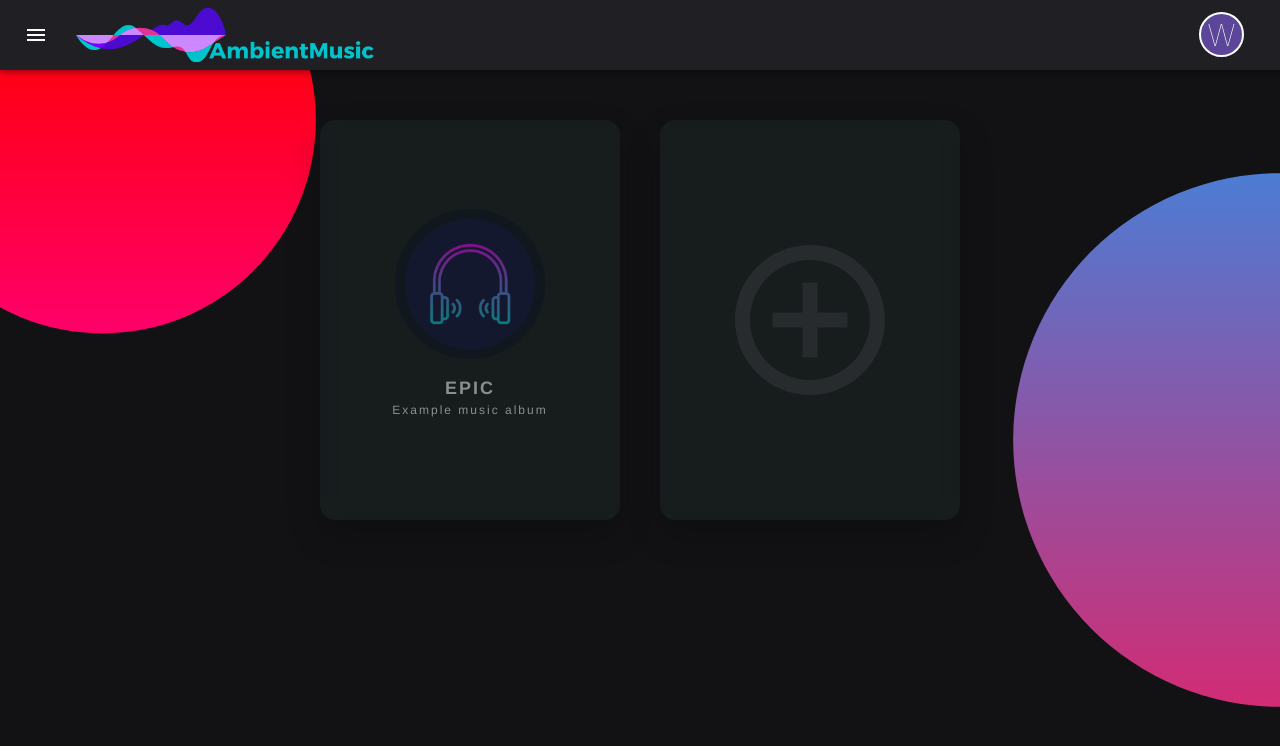
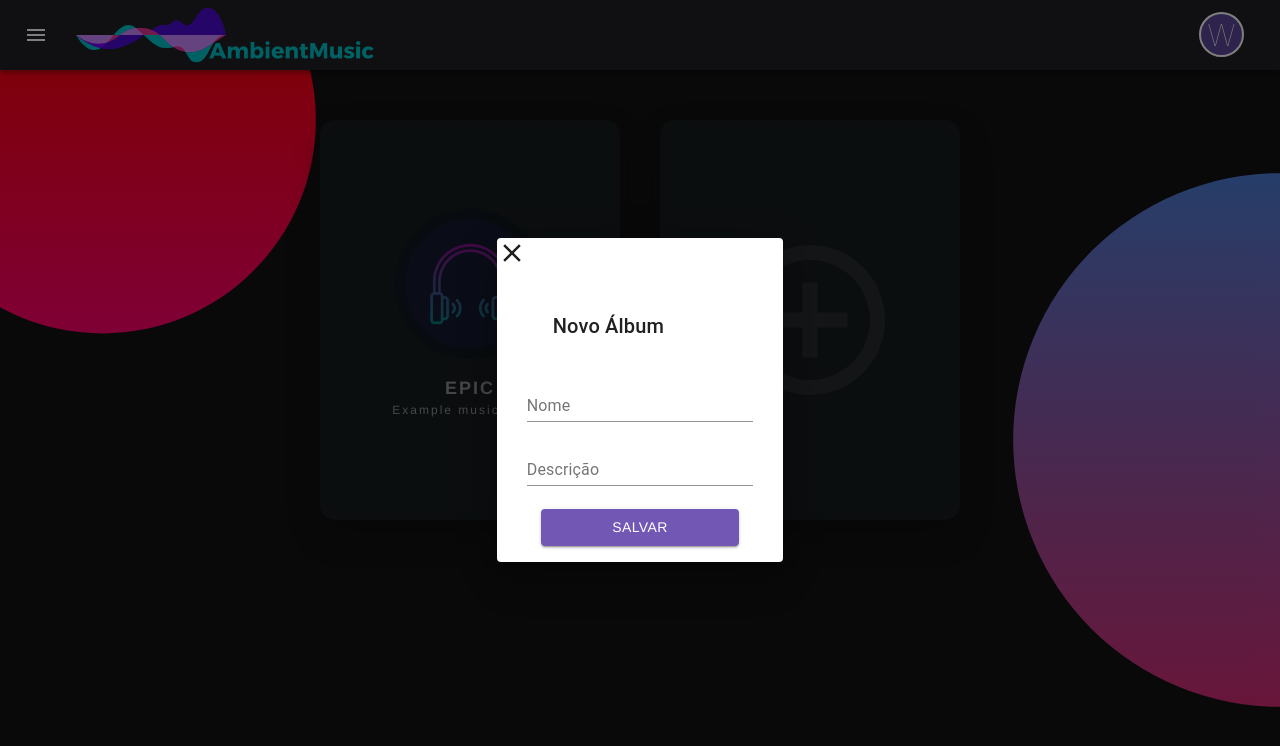
Before and after one commit to WilsonCaetanojr/ambient-music-web, a React (Create React App) app: page /homepage in a window 1280 px wide. Both pictures are taken after a click on the icon 810 px from the left and 320 px from the top of the page. Shown: the top 746 px of the page. Built offline with nearby package versions, Linux system fonts and the light colour scheme.

Commit message:
Cria modal para adicionar novos álbuns

```diff
--- a/src/components/cardMusic/CardMusic.jsx
+++ b/src/components/cardMusic/CardMusic.jsx
@@ -1,11 +1,13 @@
 import PlayCircleOutlineIcon from "@material-ui/icons/PlayCircleOutline";
 import { useState } from "react";
 import Player from "../player/Player";
+import NewAlbum from "../newAlbum/NewAlbum";
 import AddCircleOutlineIcon from "@material-ui/icons/AddCircleOutline";
 import "./cardMusic.css";
 
 export default ({ albums }) => {
   const [openPlayer, setOpenPlayer] = useState(false);
+  const [openNewAlbum, setOpenNewAlbum] = useState(false);
   const [albumSelect, setAlbumSelect] = useState({});
 
   const handlePlay = iten => {
@@ -21,6 +23,9 @@ export default ({ albums }) => {
           setOpenModal={setOpenPlayer}
           openModal={openPlayer}
         />
+      )}
+      {openNewAlbum && (
+        <NewAlbum setOpenModal={setOpenNewAlbum} openModal={openNewAlbum} />
       )}
       <section>
         <div className="container">
@@ -55,18 +60,16 @@ export default ({ albums }) => {
 
           <div className="card">
             <div className="description">
-              <AddCircleOutlineIcon className="icon-add-card" />
+              <AddCircleOutlineIcon
+                className="icon-add-card"
+                onClick={() => setOpenNewAlbum(true)}
+              />
 
               <div className="description-card"></div>
             </div>
             <ul className="sci">
               <li>
-                <h3
-                  className="new-album-text"
-                  // onClick={() => handlePlay(iten)}
-                >
-                  NOVO ÁLBUM
-                </h3>
+                <h3 className="new-album-text">NOVO ÁLBUM</h3>
               </li>
             </ul>
           </div>
--- /dev/null
+++ b/src/components/newAlbum/NewAlbum.jsx
@@ -0,0 +1,63 @@
+import { Dialog } from "@material-ui/core";
+import { makeStyles } from "@material-ui/core/styles";
+import TextField from "@material-ui/core/TextField";
+import ButtonGroup from "@material-ui/core/ButtonGroup";
+import Button from "@material-ui/core/Button";
+import ClearIcon from "@material-ui/icons/Clear";
+import DialogContent from "@material-ui/core/DialogContent";
+import DialogTitle from "@material-ui/core/DialogTitle";
+import "./newAlbum.css";
+import "../../styles/global.css";
+
+const useStyles = makeStyles(theme => ({
+  root: {
+    "& > *": {
+      margin: theme.spacing(1),
+      width: "25ch"
+    }
+  }
+}));
+
+const NewAlbum = ({ setOpenModal, openModal }) => {
+  const classes = useStyles();
+
+  const handleClose = () => {
+    setOpenModal(false);
+  };
+
+  return (
+    <Dialog
+      open={openModal}
+      // onClose={handleClose}
+      aria-labelledby="alert-dialog-title"
+      aria-describedby="alert-dialog-description"
+    >
+      <div className="container-close">
+        <ClearIcon
+          className="button-close"
+          onClick={() => setOpenModal(false)}
+        />
+      </div>
+
+      <DialogContent>
+        <form className={classes.root} noValidate autoComplete="off">
+          <DialogTitle id="alert-dialog-title">Novo Álbum</DialogTitle>
+          <TextField
+            id="standard-basic"
+            label="Nome"
+            className="input-new-album"
+          />
+          <TextField
+            id="standard-basic"
+            label="Descrição"
+            className="input-new-album"
+          />
+          <Button variant="contained" className="color-save-button">
+            Salvar
+          </Button>
+        </form>
+      </DialogContent>
+    </Dialog>
+  );
+};
+export default NewAlbum;
--- /dev/null
+++ b/src/components/newAlbum/newAlbum.css
@@ -0,0 +1,11 @@
+form {
+  width: 100%;
+  display: flex;
+  align-items: center;
+  justify-content: center;
+  flex-direction: column;
+}
+
+form .input-new-album {
+  width: 95%;
+}
```
